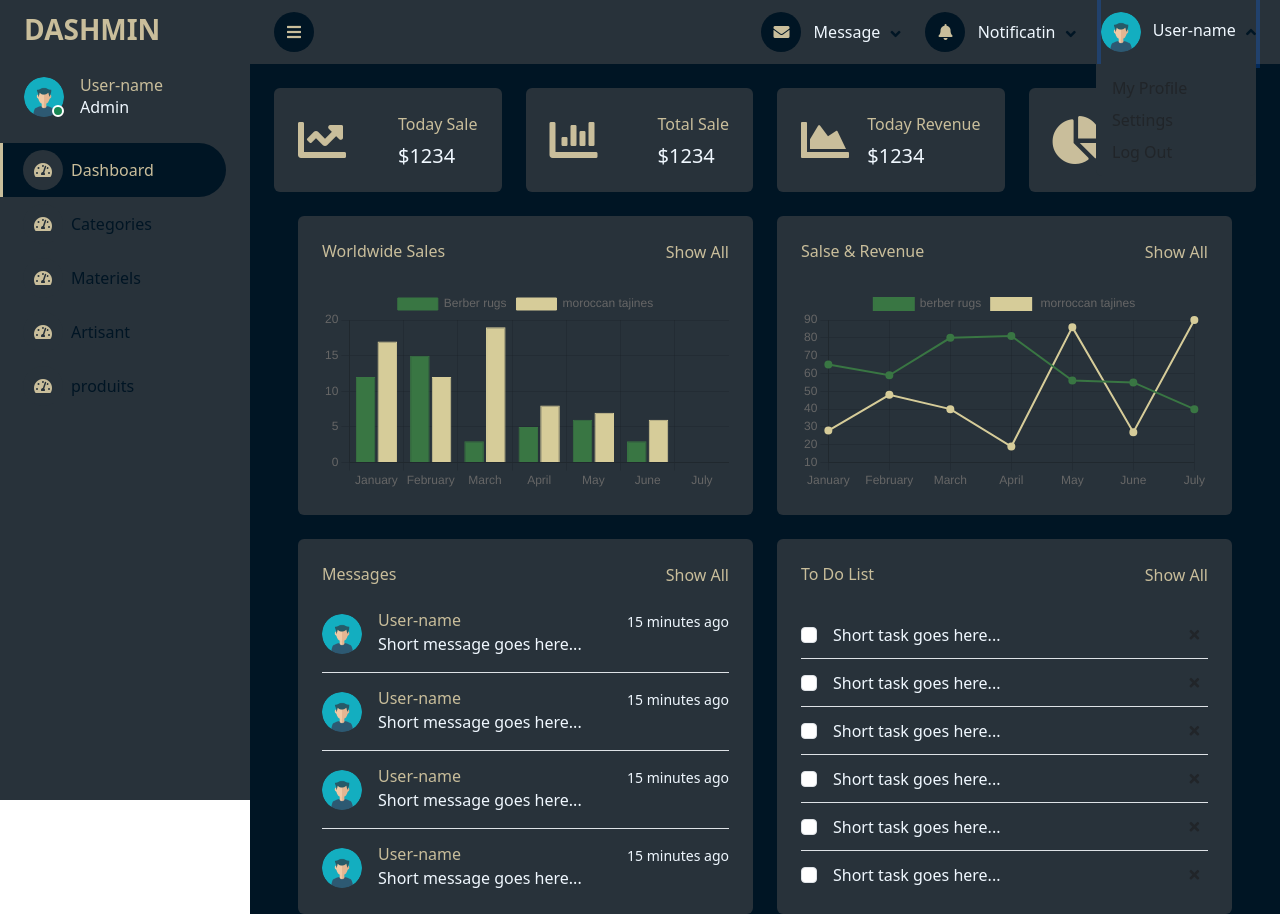
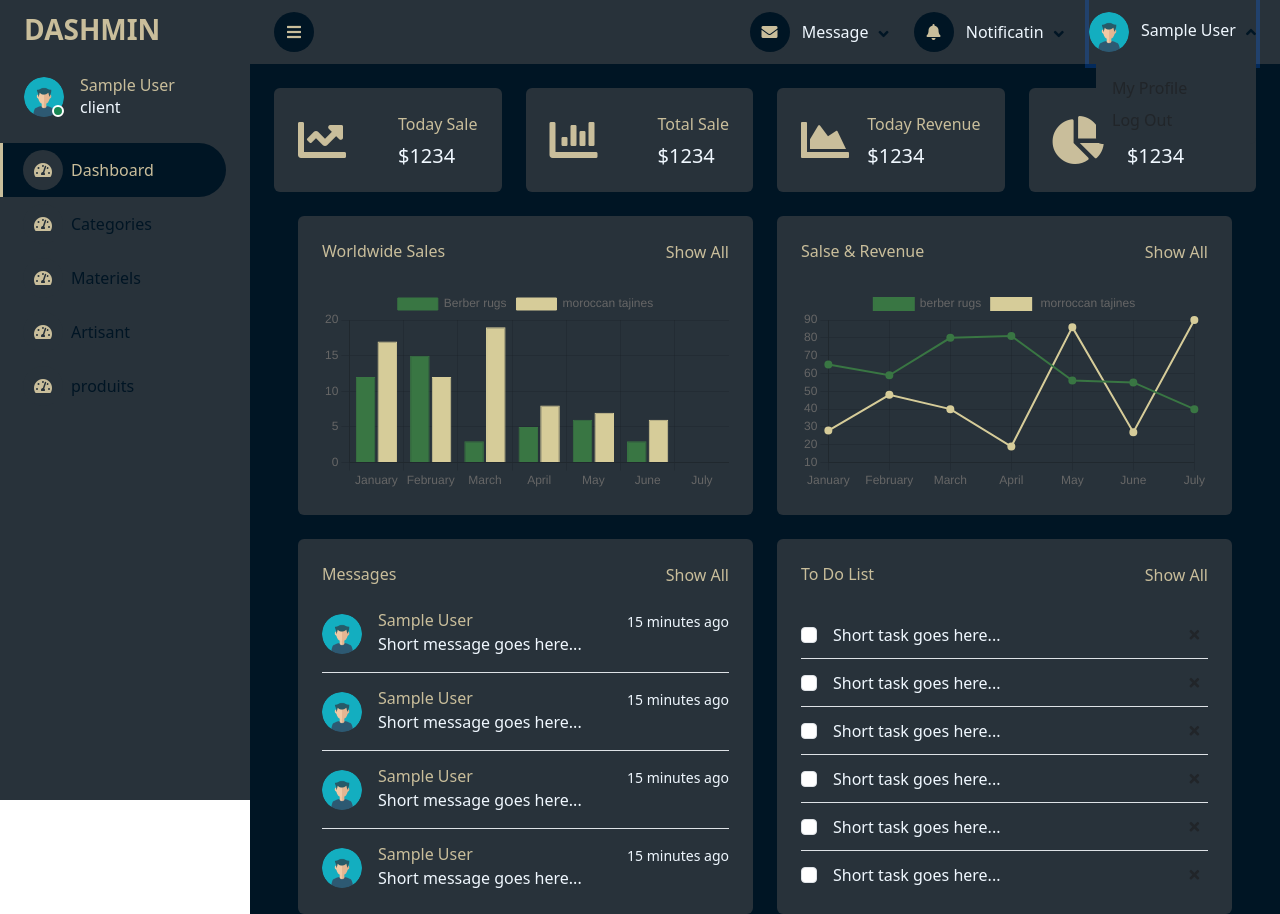
Before and after one commit to Sanalouafi/sanaat-bladi, a PHP site: page /pages/user/dashboard.php in a window 1280 px wide, after a click that opens the changed part. Run offline with PHP 8.4, Linux system fonts and the light colour scheme; the visitor is signed in with stand-in values (Sample User, id 1); data that the repository does not hold is empty; some libraries are stand-ins or nearby versions.

Commit message:
show user name in dashboard

```diff
--- a/pages/categorie/show.php
+++ b/pages/categorie/show.php
@@ -51,7 +51,7 @@ $result = show_cate(); ?>
                         </div>
                     </div>
                     <div class="ms-3">
-                        <h6 class="mb-0">User-name</h6>
+                        <h6 class="mb-0"><?= $_SESSION['name'] ?></h6>
                         <span>Admin</span>
                     </div>
                 </div>
@@ -149,11 +149,10 @@ $result = show_cate(); ?>
                     <div class="nav-item dropdown">
                         <a href="#" class="nav-link dropdown-toggle" data-bs-toggle="dropdown">
                             <img class="rounded-circle me-lg-2" src="../../assets/images/user.png" alt="" style="width: 40px; height: 40px;">
-                            <span class="d-none d-lg-inline-flex">User-name</span>
+                            <span class="d-none d-lg-inline-flex"><?= $_SESSION['name'] ?></span>
                         </a>
                         <div class="dropdown-menu dropdown-menu-end bg-light border-0 rounded-0 rounded-bottom m-0">
                             <a href="#" class="dropdown-item">My Profile</a>
-                            <a href="#" class="dropdown-item">Settings</a>
                             <a href="#" class="dropdown-item">Log Out</a>
                         </div>
                     </div>
--- a/pages/materiel/edit.php
+++ b/pages/materiel/edit.php
@@ -54,7 +54,7 @@ if(isset($_POST['submit'])){
                         </div>
                     </div>
                     <div class="ms-3">
-                        <h6 class="mb-0">User-name</h6>
+                        <h6 class="mb-0"><?= $_SESSION['name'] ?></h6>
                         <span>Admin</span>
                     </div>
                 </div>
@@ -145,11 +145,10 @@ if(isset($_POST['submit'])){
                     <div class="nav-item dropdown">
                         <a href="#" class="nav-link dropdown-toggle" data-bs-toggle="dropdown">
                             <img class="rounded-circle me-lg-2" src="../../assets/images/user.png" alt="" style="width: 40px; height: 40px;">
-                            <span class="d-none d-lg-inline-flex">User-name</span>
+                            <span class="d-none d-lg-inline-flex"><?= $_SESSION['name'] ?></span>
                         </a>
                         <div class="dropdown-menu dropdown-menu-end bg-light border-0 rounded-0 rounded-bottom m-0">
                             <a href="#" class="dropdown-item">My Profile</a>
-                            <a href="#" class="dropdown-item">Settings</a>
                             <a href="#" class="dropdown-item">Log Out</a>
                         </div>
                     </div>
--- a/pages/materiel/show.php
+++ b/pages/materiel/show.php
@@ -51,7 +51,7 @@ $result = show_mate(); ?>
                         </div>
                     </div>
                     <div class="ms-3">
-                        <h6 class="mb-0">User-name</h6>
+                        <h6 class="mb-0"><?= $_SESSION['name'] ?></h6>
                         <span>Admin</span>
                     </div>
                 </div>
@@ -145,11 +145,10 @@ $result = show_mate(); ?>
                     <div class="nav-item dropdown">
                         <a href="#" class="nav-link dropdown-toggle" data-bs-toggle="dropdown">
                             <img class="rounded-circle me-lg-2" src="../../assets/images/user.png" alt="" style="width: 40px; height: 40px;">
-                            <span class="d-none d-lg-inline-flex">User-name</span>
+                            <span class="d-none d-lg-inline-flex"><?= $_SESSION['name'] ?></span>
                         </a>
                         <div class="dropdown-menu dropdown-menu-end bg-light border-0 rounded-0 rounded-bottom m-0">
                             <a href="#" class="dropdown-item">My Profile</a>
-                            <a href="#" class="dropdown-item">Settings</a>
                             <a href="#" class="dropdown-item">Log Out</a>
                         </div>
                     </div>
--- a/pages/user/dashboard.php
+++ b/pages/user/dashboard.php
@@ -1,3 +1,11 @@
+<?php
+session_start();
+include __DIR__ . "/../../controllers/auth/login.php";
+if ($_SESSION['role']!=2) {
+    header("Location:../../auth/sign_login.php");
+}
+?>
+
 <!DOCTYPE html>
 <html lang="en">
 
@@ -43,8 +51,8 @@
                         </div>
                     </div>
                     <div class="ms-3">
-                        <h6 class="mb-0">User-name</h6>
-                        <span>Admin</span>
+                        <h6 class="mb-0"><?= $_SESSION['name'] ?></h6>
+                        <span>client</span>
                     </div>
                 </div>
                 <div class="navbar-nav w-100">
@@ -137,12 +145,11 @@
                     <div class="nav-item dropdown">
                         <a href="#" class="nav-link dropdown-toggle" data-bs-toggle="dropdown">
                             <img class="rounded-circle me-lg-2" src="../../assets/images/user.png" alt="" style="width: 40px; height: 40px;">
-                            <span class="d-none d-lg-inline-flex">User-name</span>
+                            <span class="d-none d-lg-inline-flex"><?= $_SESSION['name'] ?></span>
                         </a>
                         <div class="dropdown-menu dropdown-menu-end bg-light border-0 rounded-0 rounded-bottom m-0">
                             <a href="#" class="dropdown-item">My Profile</a>
-                            <a href="#" class="dropdown-item">Settings</a>
-                            <a href="#" class="dropdown-item">Log Out</a>
+                            <a href="../../auth/logout.php" class="dropdown-item">Log Out</a>
                         </div>
                     </div>
                 </div>
@@ -228,7 +235,7 @@
                                     <img class="rounded-circle flex-shrink-0" src="../../assets/images/user.png" alt="" style="width: 40px; height: 40px;">
                                     <div class="w-100 ms-3">
                                         <div class="d-flex w-100 justify-content-between">
-                                            <h6 class="mb-0">User-name</h6>
+                                            <h6 class="mb-0"><?= $_SESSION['name'] ?></h6>
                                             <small>15 minutes ago</small>
                                         </div>
                                         <span>Short message goes here...</span>
@@ -238,7 +245,7 @@
                                     <img class="rounded-circle flex-shrink-0" src="../../assets/images/user.png" alt="" style="width: 40px; height: 40px;">
                                     <div class="w-100 ms-3">
                                         <div class="d-flex w-100 justify-content-between">
-                                            <h6 class="mb-0">User-name</h6>
+                                            <h6 class="mb-0"><?= $_SESSION['name'] ?></h6>
                                             <small>15 minutes ago</small>
                                         </div>
                                         <span>Short message goes here...</span>
@@ -248,7 +255,7 @@
                                     <img class="rounded-circle flex-shrink-0" src="../../assets/images/user.png" alt="" style="width: 40px; height: 40px;">
                                     <div class="w-100 ms-3">
                                         <div class="d-flex w-100 justify-content-between">
-                                            <h6 class="mb-0">User-name</h6>
+                                            <h6 class="mb-0"><?= $_SESSION['name'] ?></h6>
                                             <small>15 minutes ago</small>
                                         </div>
                                         <span>Short message goes here...</span>
@@ -258,7 +265,7 @@
                                     <img class="rounded-circle flex-shrink-0" src="../../assets/images/user.png" alt="" style="width: 40px; height: 40px;">
                                     <div class="w-100 ms-3">
                                         <div class="d-flex w-100 justify-content-between">
-                                            <h6 class="mb-0">User-name</h6>
+                                            <h6 class="mb-0"><?= $_SESSION['name'] ?></h6>
                                             <small>15 minutes ago</small>
                                         </div>
                                         <span>Short message goes here...</span>
```
Also changed, not shown: pages/admin/dashboard.php (+5 -5 lines), pages/artisant/dashboard.php (+16 -8 lines), pages/categorie/edit.php (+4 -3 lines), pages/produit/add.php (+4 -3 lines), pages/produit/edit.php (+4 -3 lines), pages/produit/show.php (+4 -3 lines).
